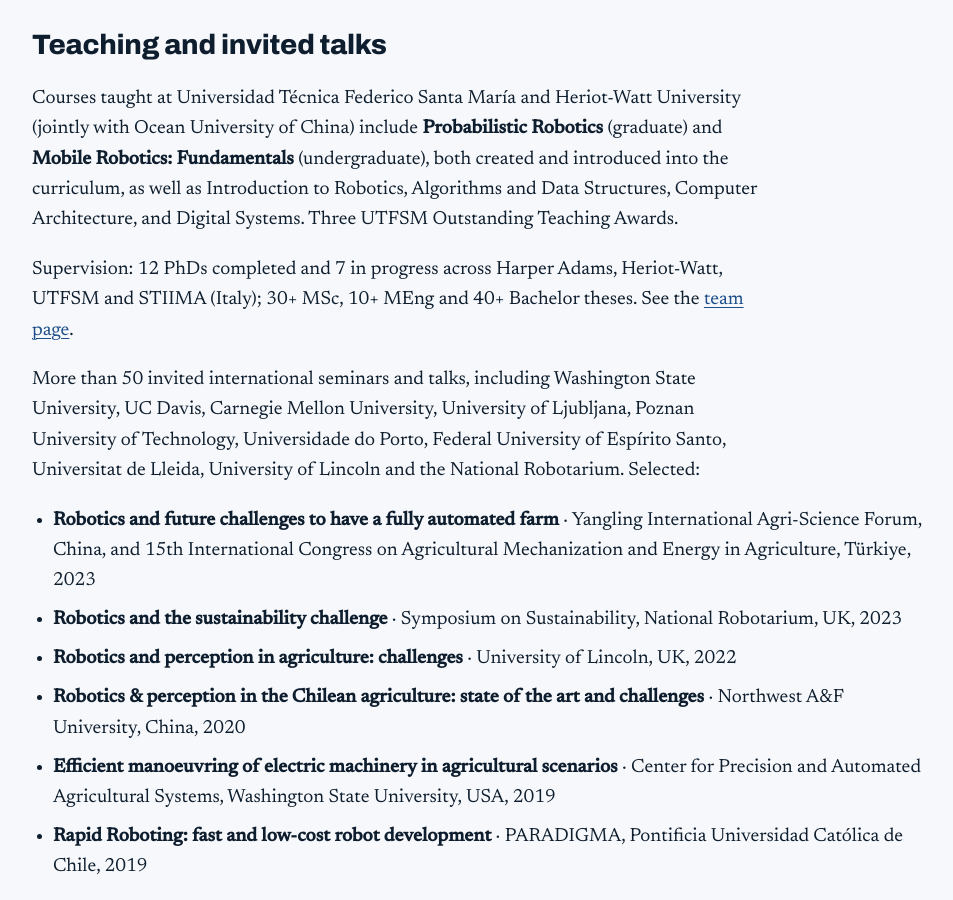
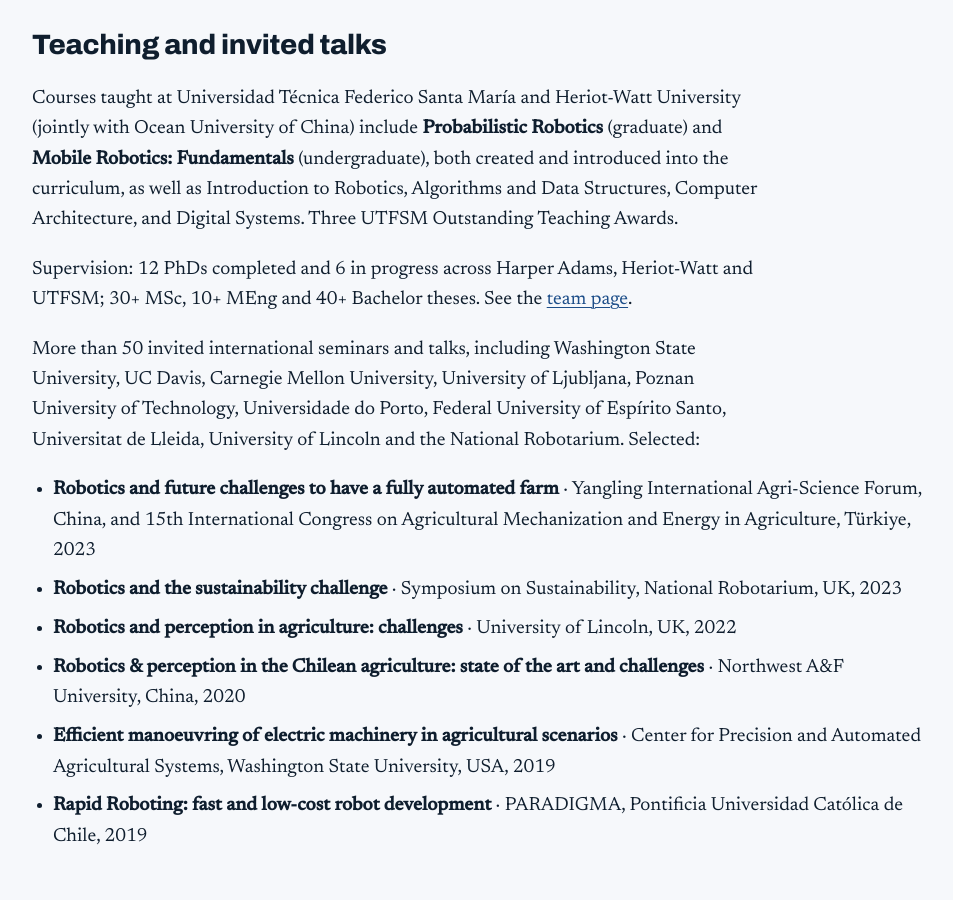
Before and after one commit to fauatcheein/fauatcheein, a Jekyll site: the page built from cv.html, in a window 1280 px wide and 900 px high, scrolled down 3641 px. Shown: the whole window, without its empty margins (72-1025 px from the left). Built offline with Jekyll 4.4.1, drawn with Linux system fonts in a browser that asks for light colours; some of the changed text lies outside the part shown.

Commit message:
Remove Rosa Devanna from current PhD researchers
Co-Authored-By: Claude Opus 5.5 <noreply@anthropic.com>
Claude-Session: https://claude.ai/code/session_013vG8pAwPL2boRy86rjwP67

```diff
--- a/_data/team.yml
+++ b/_data/team.yml
@@ -26,8 +26,6 @@
       role: PhD researcher, Heriot-Watt University
     - name: Sebastian Estrada
       role: PhD researcher, UTFSM, Chile
-    - name: Rosa Devanna
-      role: PhD researcher, STIIMA, Italy
 
 - group: Former postdoctoral researchers
   members:
--- a/cv.html
+++ b/cv.html
@@ -16,7 +16,7 @@ intro: Engineer-scientist and research leader with a PhD in Control Systems Engi
 
 <section class="facts">
   <div><strong>£14M+</strong><span>external funding secured as PI, Co-PI or Co-Lead</span></div>
-  <div><strong>12</strong><span>PhDs completed, 7 in progress</span></div>
+  <div><strong>12</strong><span>PhDs completed, 6 in progress</span></div>
   <div><strong>179</strong><span>Web of Science journal articles</span></div>
   <div><strong>50+</strong><span>invited international talks</span></div>
 </section>
@@ -114,7 +114,7 @@ intro: Engineer-scientist and research leader with a PhD in Control Systems Engi
 
 <h2 id="teaching" class="section-title">Teaching and invited talks</h2>
 <p>Courses taught at Universidad Técnica Federico Santa María and Heriot-Watt University (jointly with Ocean University of China) include <strong>Probabilistic Robotics</strong> (graduate) and <strong>Mobile Robotics: Fundamentals</strong> (undergraduate), both created and introduced into the curriculum, as well as Introduction to Robotics, Algorithms and Data Structures, Computer Architecture, and Digital Systems. Three UTFSM Outstanding Teaching Awards.</p>
-<p>Supervision: 12 PhDs completed and 7 in progress across Harper Adams, Heriot-Watt, UTFSM and STIIMA (Italy); 30+ MSc, 10+ MEng and 40+ Bachelor theses. See the <a href="{{ '/team/' | relative_url }}">team page</a>.</p>
+<p>Supervision: 12 PhDs completed and 6 in progress across Harper Adams, Heriot-Watt and UTFSM; 30+ MSc, 10+ MEng and 40+ Bachelor theses. See the <a href="{{ '/team/' | relative_url }}">team page</a>.</p>
 <p>More than 50 invited international seminars and talks, including Washington State University, UC Davis, Carnegie Mellon University, University of Ljubljana, Poznan University of Technology, Universidade do Porto, Federal University of Espírito Santo, Universitat de Lleida, University of Lincoln and the National Robotarium. Selected:</p>
 <ul class="plain">
   <li><strong>Robotics and future challenges to have a fully automated farm</strong> · Yangling International Agri-Science Forum, China, and 15th International Congress on Agricultural Mechanization and Energy in Agriculture, Türkiye, 2023</li>
```
Also changed, not shown: team.md (+1 -1 lines).
